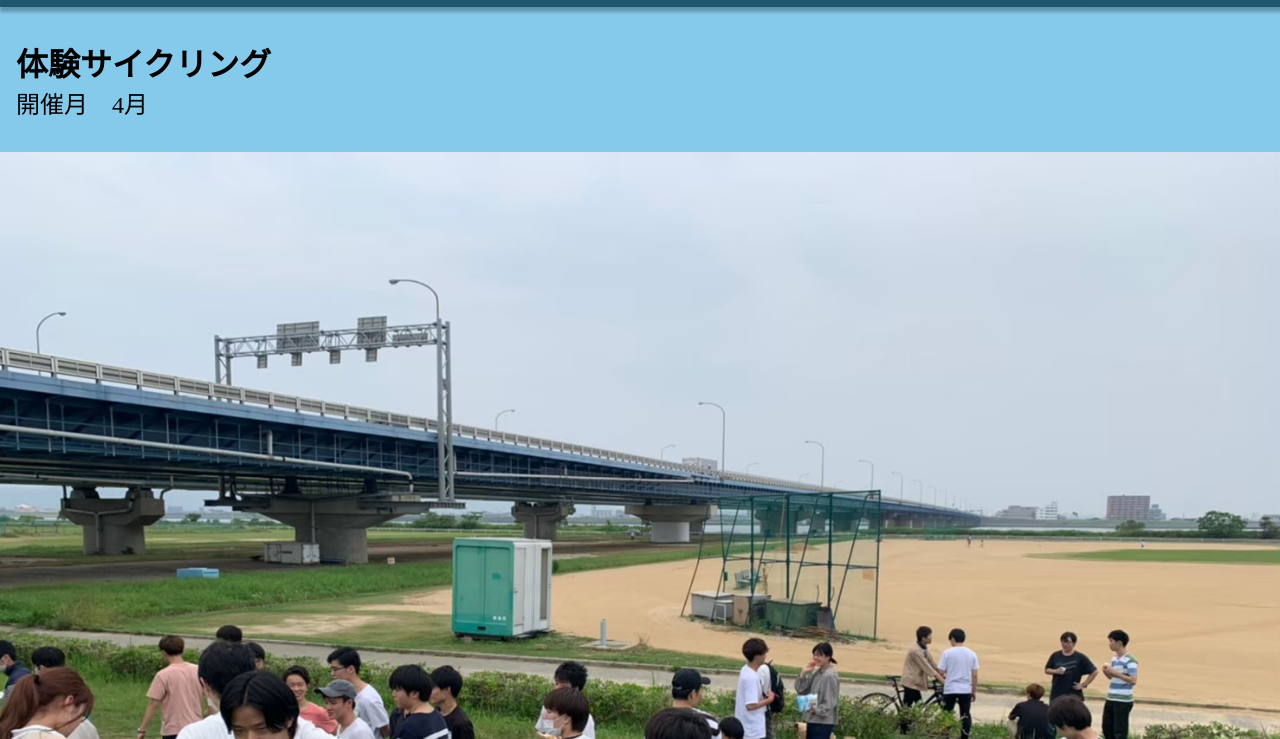
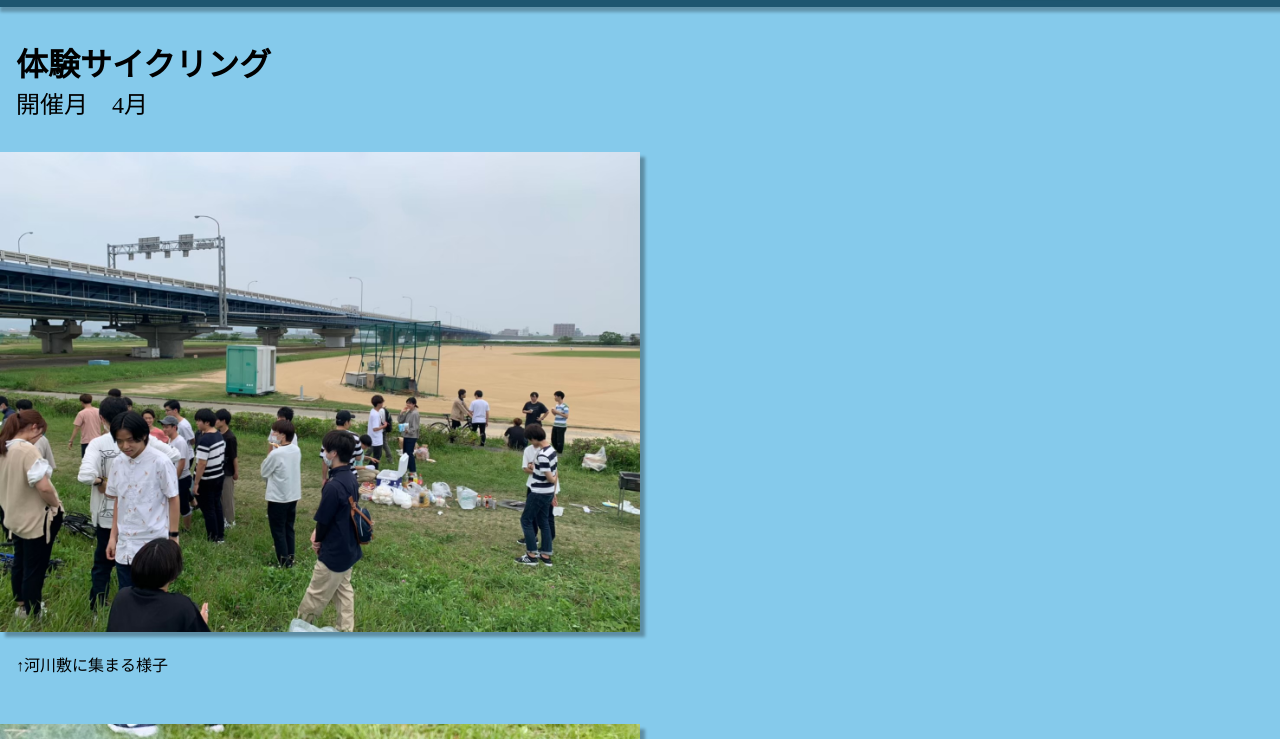
Before and after one commit to haruki-lo-shelon/tokushimaU-CyclingClub, a plain HTML site: page trial.html in a window 1280 px wide. Shown: the part 61-800 px from the top of the page. Drawn offline with Linux system fonts and the light colour scheme.

Commit message:
Add files via upload

```diff
--- a/css/styles.css
+++ b/css/styles.css
@@ -216,7 +216,7 @@ footer {
 }
 
 .event img {
-    width: 100%;
+    width: 50%;
     box-shadow: 5px 5px 3px rgba(0, 0, 0, 0.3);
     margin-top: 32px;
 }
```
Also changed, not shown: index.html (+1 -0 lines).
